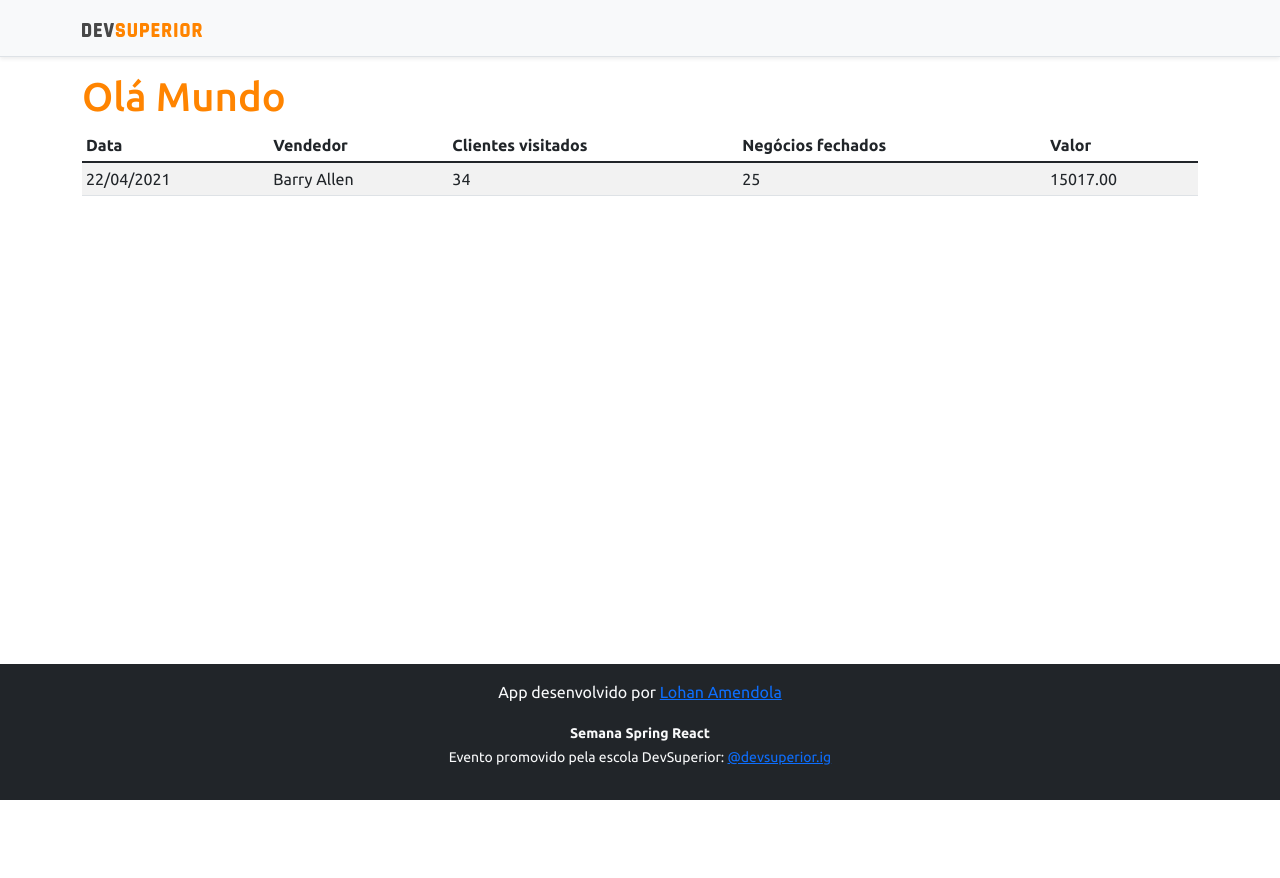
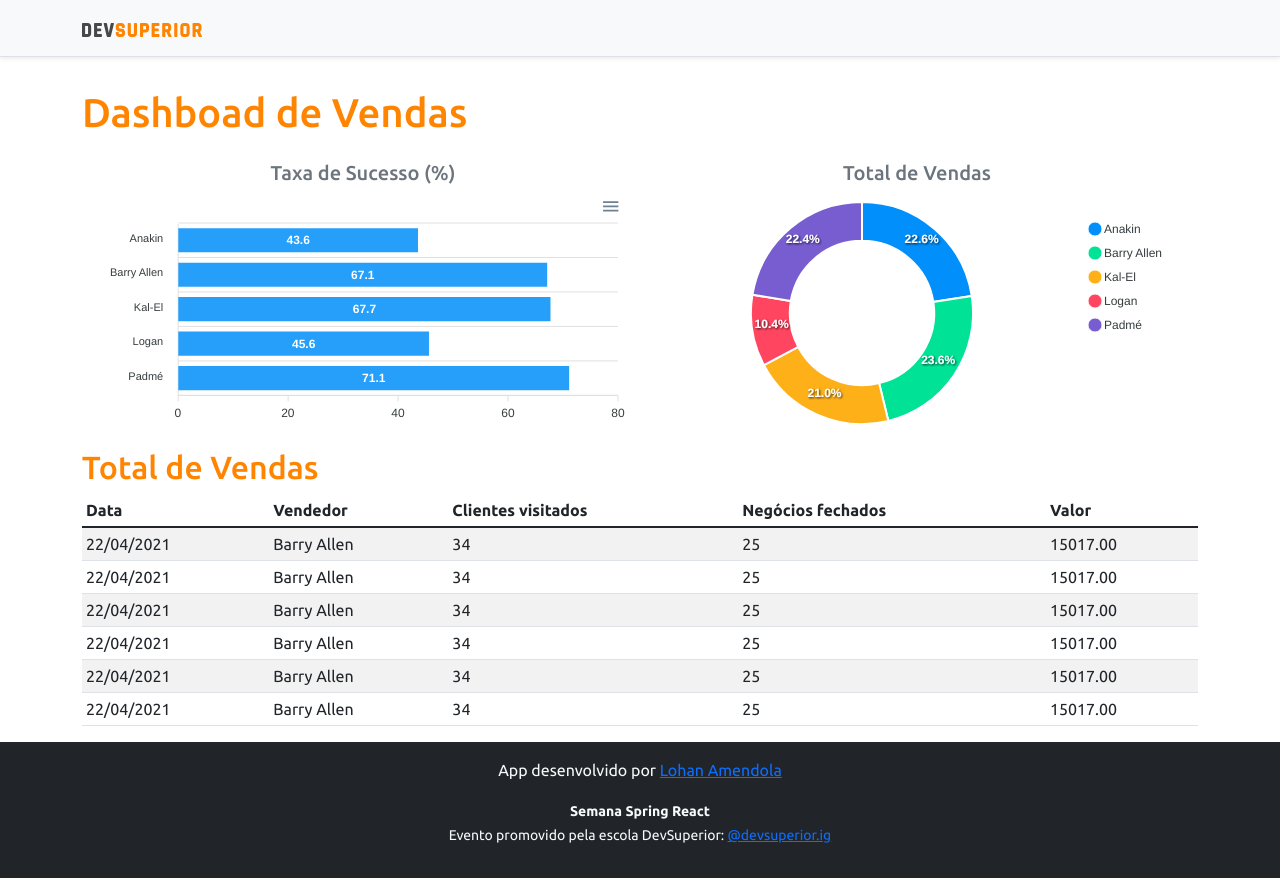
Before and after one commit to lohanmattos/projeto-Spring-React, a React (Create React App) app in the folder frontend/: page / in a window 1280 px wide. Before the commit the page ends 800 px from the top, so only its background shows below. Built offline with nearby package versions, Linux system fonts and the light colour scheme.

Commit message:
Static charts

```diff
--- a/frontend/src/App.tsx
+++ b/frontend/src/App.tsx
@@ -1,13 +1,28 @@
 import Footer from "components/Footer";
 import NavBar from "components/NavBar";
 import DataTable from "components/DataTable";
+import BarChart from "components/BarChart";
+import DonutChart from "components/DonutChart";
 
 function App() {
   return (
     <>
       <NavBar />
       <div className="container">
-        <h1 className="text-primary">Olá Mundo</h1>
+        <h1 className="text-primary py-3">Dashboad de Vendas</h1>
+        <div className="row px-3">
+          <div className="col sm-6">
+          <h5 className="text-center text-secondary">Taxa de Sucesso (%)</h5>
+             <BarChart/>
+          </div>
+          <div className="col sm-6">
+            <h5 className="text-center text-secondary">Total de Vendas</h5>
+             <DonutChart/>
+          </div>
+        </div>
+        <div>
+            <h2 className="text-primary">Total de Vendas</h2>
+        </div>
         <DataTable/>
       </div>
       <Footer/>
--- /dev/null
+++ b/frontend/src/components/BarChart/index.tsx
@@ -0,0 +1,33 @@
+import Chart from 'react-apexcharts';
+
+const BarChart = () => {
+    const options = {
+        plotOptions: {
+            bar: {
+                horizontal: true,
+            }
+        },
+    };
+
+    const mockData = {
+        labels: {
+            categories: ['Anakin', 'Barry Allen', 'Kal-El', 'Logan', 'Padmé']
+        },
+        series: [
+            {
+                name: "% Sucesso",
+                data: [43.6, 67.1, 67.7, 45.6, 71.1]
+            }
+        ]
+    };
+    return (
+     <Chart
+        options={{...options, xaxis: mockData.labels}}
+        series={mockData.series}
+        type= "bar"
+        height= "240"
+     />
+
+    );
+}
+export default BarChart;
--- a/frontend/src/components/DataTable/index.tsx
+++ b/frontend/src/components/DataTable/index.tsx
@@ -19,6 +19,41 @@
                 <td>25</td>
                 <td>15017.00</td>
             </tr>
+            <tr>
+                <td>22/04/2021</td>
+                <td>Barry Allen</td>
+                <td>34</td>
+                <td>25</td>
+                <td>15017.00</td>
+            </tr>
+            <tr>
+                <td>22/04/2021</td>
+                <td>Barry Allen</td>
+                <td>34</td>
+                <td>25</td>
+                <td>15017.00</td>
+            </tr>
+            <tr>
+                <td>22/04/2021</td>
+                <td>Barry Allen</td>
+                <td>34</td>
+                <td>25</td>
+                <td>15017.00</td>
+            </tr>
+            <tr>
+                <td>22/04/2021</td>
+                <td>Barry Allen</td>
+                <td>34</td>
+                <td>25</td>
+                <td>15017.00</td>
+            </tr>
+            <tr>
+                <td>22/04/2021</td>
+                <td>Barry Allen</td>
+                <td>34</td>
+                <td>25</td>
+                <td>15017.00</td>
+            </tr>
         </tbody>
     </table>
 </div>
--- /dev/null
+++ b/frontend/src/components/DonutChart/index.tsx
@@ -0,0 +1,24 @@
+import Chart from 'react-apexcharts';
+
+const DonutChart = () => {
+    const mockData = {
+        series: [477138, 499928, 444867, 220426, 473088],
+        labels: ['Anakin', 'Barry Allen', 'Kal-El', 'Logan', 'Padmé']
+    }
+
+    const options = {
+        legend: {
+            show: true
+        }
+    }
+    return (
+     <Chart
+        options={{...options, labels: mockData.labels}}
+        series={mockData.series}
+        type= "donut"
+        height= "240"
+     />
+
+    );
+}
+export default DonutChart;
```
